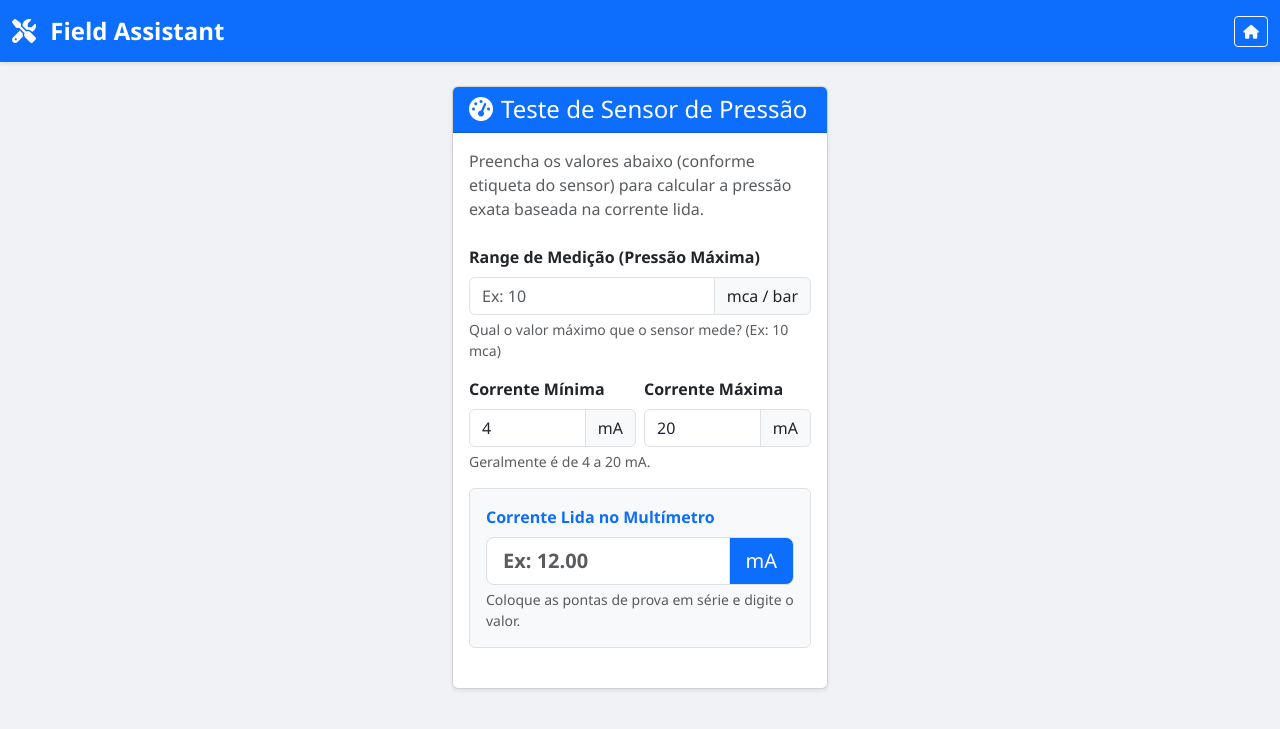
After one commit to MikaelMarcos/instrumenta, a Flask app: page /sensor_pressao in a window 1280 px wide. The commit adds this page. Shown: the top 729 px of the page. Run offline with Flask 3, Linux system fonts and the light colour scheme; some libraries are stand-ins or nearby versions.

Commit message:
Feat: Sensor de Pressão, Intervalo Aferição e Correção Fator K

```diff
--- a/app.py
+++ b/app.py
@@ -27,6 +27,7 @@ class CalibrationSession(db.Model):
     start_time = db.Column(db.Float, nullable=True) # Timestamp when the test started
     is_active = db.Column(db.Boolean, default=True)
     created_at = db.Column(db.DateTime, default=datetime.now)
+    interval_seconds = db.Column(db.Integer, default=60)
 
 class CalibrationReading(db.Model):
     id = db.Column(db.Integer, primary_key=True)
@@ -105,6 +106,11 @@ def seed_equipment_data():
             'brand': 'Flowmeter', 'model': 'Genérico', 'type': 'Ultrassônico', 'power_supply': '12-36V DC',
             'password_user': '0525000...', 'password_admin': '',
             'menu_shortcuts': '', 'notes': 'Carritel com Nº Serial nos dois.'
+        },
+        {
+            'brand': 'Euromag', 'model': 'Carretel', 'type': 'Eletromagnético', 'power_supply': 'N/A',
+            'password_user': '', 'password_admin': '',
+            'menu_shortcuts': '', 'notes': 'Senha: 231042'
         }
     ]
 
@@ -262,9 +268,12 @@ def afericao_session(session_id):
 @app.route('/api/create_session', methods=['POST'])
 def create_session():
     import random, string
+    data = request.json or {}
+    interval = int(data.get('interval', 60))
+
     # Generate short random code
     session_id = ''.join(random.choices(string.ascii_uppercase + string.digits, k=4))
-    new_session = CalibrationSession(id=session_id)
+    new_session = CalibrationSession(id=session_id, interval_seconds=interval)
     db.session.add(new_session)
     db.session.commit()
     return jsonify({'session_id': session_id})
@@ -295,6 +304,7 @@ def session_status(session_id):
 
     return jsonify({
         'start_time': session.start_time,
+        'interval': session.interval_seconds,
         'count_a': count_a,
         'count_b': count_b
     })
@@ -428,6 +438,10 @@ def calculate_cutoff():
 
 # --- K-FACTOR CALCULATOR MODULE ---
 
+@app.route('/sensor_pressao')
+def sensor_pressao():
+    return render_template('sensor_pressao.html')
+
 @app.route('/calculadora_k')
 def calculadora_k():
     return render_template('calculadora_k.html')
@@ -453,7 +467,7 @@ def calculate_k():
         else:
             error_pct = 0
 
-        new_k_formatted = f"{new_k:.4f}"
+        new_k_formatted = f"{new_k:.5f}"
         error_formatted = f"{error_pct:.2f}"
 
         err_color = "text-danger" if abs(error_pct) > 2 else "text-success"
--- /dev/null
+++ b/templates/sensor_pressao.html
@@ -0,0 +1,151 @@
+{% extends 'base.html' %}
+
+{% block content %}
+<div class="row justify-content-center">
+    <!-- Calculator Card -->
+    <div class="col-md-8 col-lg-6">
+        <div class="card shadow-sm mb-4">
+            <div class="card-header bg-primary text-white">
+                <h4 class="mb-0"><i class="fas fa-tachometer-alt me-2"></i>Teste de Sensor de Pressão</h4>
+            </div>
+            <div class="card-body">
+                <p class="text-muted mb-4">
+                    Preencha os valores abaixo (conforme etiqueta do sensor) para calcular a pressão exata baseada na corrente lida.
+                </p>
+
+                <form id="pressureForm">
+                    <!-- Sensor Range (Pressure) -->
+                    <div class="mb-3">
+                        <label class="form-label fw-bold">Range de Medição (Pressão Máxima)</label>
+                        <div class="input-group">
+                            <input type="number" step="0.01" class="form-control" id="maxPressure" placeholder="Ex: 10" oninput="calculatePressure()">
+                            <span class="input-group-text">mca / bar</span>
+                        </div>
+                        <div class="form-text">Qual o valor máximo que o sensor mede? (Ex: 10 mca)</div>
+                    </div>
+
+                    <!-- Sensor Current Range -->
+                    <div class="row g-2 mb-3">
+                        <div class="col-6">
+                            <label class="form-label fw-bold">Corrente Mínima</label>
+                            <div class="input-group">
+                                <input type="number" step="0.1" class="form-control" id="minCurrent" value="4" oninput="calculatePressure()">
+                                <span class="input-group-text">mA</span>
+                            </div>
+                        </div>
+                        <div class="col-6">
+                            <label class="form-label fw-bold">Corrente Máxima</label>
+                            <div class="input-group">
+                                <input type="number" step="0.1" class="form-control" id="maxCurrent" value="20" oninput="calculatePressure()">
+                                <span class="input-group-text">mA</span>
+                            </div>
+                        </div>
+                        <div class="col-12 form-text">Geralmente é de 4 a 20 mA.</div>
+                    </div>
+
+                    <!-- Measured Current -->
+                    <div class="mb-4 bg-light p-3 rounded border">
+                        <label class="form-label fw-bold text-primary">Corrente Lida no Multímetro</label>
+                        <div class="input-group input-group-lg">
+                            <input type="number" step="0.01" class="form-control fw-bold text-primary" id="measuredCurrent" placeholder="Ex: 12.00" oninput="calculatePressure()">
+                            <span class="input-group-text bg-primary text-white">mA</span>
+                        </div>
+                        <div class="form-text">Coloque as pontas de prova em série e digite o valor.</div>
+                    </div>
+
+                    <!-- Results Section -->
+                    <div id="resultsArea" class="d-none animate-fade-in">
+                        <div class="alert alert-success text-center">
+                            <h6 class="text-muted mb-1">O Sensor deve estar marcando:</h6>
+                            <h1 class="display-3 fw-bold mb-0" id="resultPressure">0.00</h1>
+                            <p class="mb-0" id="pressureUnitLabel">mca / bar</p>
+                        </div>
+
+                        <!-- Explanation Card -->
+                        <div class="card bg-light border-0">
+                            <div class="card-body">
+                                <h5 class="card-title"><i class="fas fa-info-circle me-1"></i> Entenda o Cálculo</h5>
+                                <hr>
+
+                                <p><strong>1. Calculando a Constante:</strong></p>
+                                <p class="small text-muted mb-1">
+                                    (Range do Sensor / Range da Corrente) = Constante
+                                </p>
+                                <p class="ms-3 border-start ps-2 mb-3">
+                                    <span id="explainRange">10</span> / <span id="explainCurrentRange">16</span> = <strong class="text-dark" id="explainConstant">0.625</strong>
+                                </p>
+                                <p class="small fst-italic text-muted">
+                                    Isso significa que cada <strong>1 mA</strong> acima do zero (4mA) equivale a <strong id="valConstantText">0.625</strong> de pressão.
+                                </p>
+
+                                <p class="mt-3"><strong>2. Resultado Final:</strong></p>
+                                <p class="small text-muted mb-1">
+                                    Constante * (Corrente Lida - Zero do Sensor)
+                                </p>
+                                <p class="ms-3 border-start ps-2 mb-0">
+                                    <span id="explainConstant2">0.625</span> * (<span id="explainMeasured">12</span> - <span id="explainZero">4</span>) = <strong class="text-success fs-5" id="explainFinal">5.00</strong>
+                                </p>
+                            </div>
+                        </div>
+                    </div>
+                </form>
+            </div>
+        </div>
+    </div>
+</div>
+
+<script>
+function calculatePressure() {
+    // 1. Get Values
+    const maxPressure = parseFloat(document.getElementById('maxPressure').value);
+    const minCurrent = parseFloat(document.getElementById('minCurrent').value);
+    const maxCurrent = parseFloat(document.getElementById('maxCurrent').value);
+    const measuredCurrent = parseFloat(document.getElementById('measuredCurrent').value);
+
+    const resultsArea = document.getElementById('resultsArea');
+
+    // Check if we have enough data
+    if (isNaN(maxPressure) || isNaN(minCurrent) || isNaN(maxCurrent) || isNaN(measuredCurrent)) {
+        resultsArea.classList.add('d-none');
+        return;
+    }
+
+    resultsArea.classList.remove('d-none');
+
+    // 2. Identify Ranges
+    // Range Pressure (assuming starts at 0 for this simplified explanation,
+    // but the ratio holds true for the span)
+    const rangePressure = maxPressure;
+    const rangeCurrent = maxCurrent - minCurrent;
+
+    // 3. Calculate Constant
+    // Formula: (range do sensor / range da corrente total)
+    let constant = 0;
+    if (rangeCurrent !== 0) {
+        constant = rangePressure / rangeCurrent;
+    }
+
+    // 4. Calculate Final Result
+    // Formula: constante * ( corrente lida - zero do sensor em ma)
+    const currentAboveZero = measuredCurrent - minCurrent;
+    let finalPressure = constant * currentAboveZero;
+
+    // Limit negative results if user types something below 4mA (though theoretically possible in error state, usually we clamp or show negative)
+    // We will just show the math as is.
+
+    // 5. Update UI
+    document.getElementById('resultPressure').textContent = finalPressure.toFixed(2);
+
+    // Explanation Updates
+    document.getElementById('explainRange').textContent = rangePressure;
+    document.getElementById('explainCurrentRange').textContent = rangeCurrent; // e.g. 16
+    document.getElementById('explainConstant').textContent = constant.toFixed(4);
+    document.getElementById('valConstantText').textContent = constant.toFixed(3);
+
+    document.getElementById('explainConstant2').textContent = constant.toFixed(4);
+    document.getElementById('explainMeasured').textContent = measuredCurrent;
+    document.getElementById('explainZero').textContent = minCurrent;
+    document.getElementById('explainFinal').textContent = finalPressure.toFixed(2);
+}
+</script>
+{% endblock %}
```
Also changed, not shown: add_interval_to_db.py (added, +19 -0 lines), templates/afericao.html (+17 -1 lines), templates/afericao_session.html (+54 -2 lines), templates/index.html (+14 -1 lines), update_db.py (added, +19 -0 lines).
